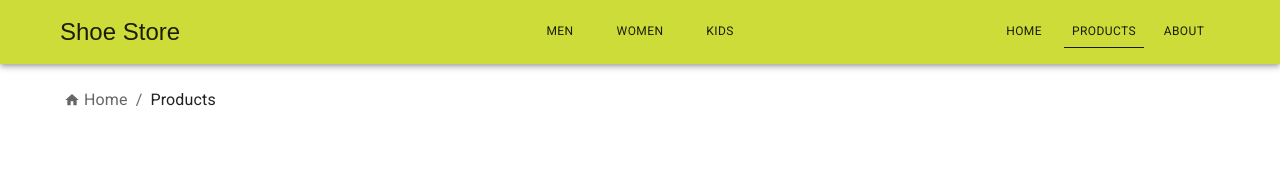
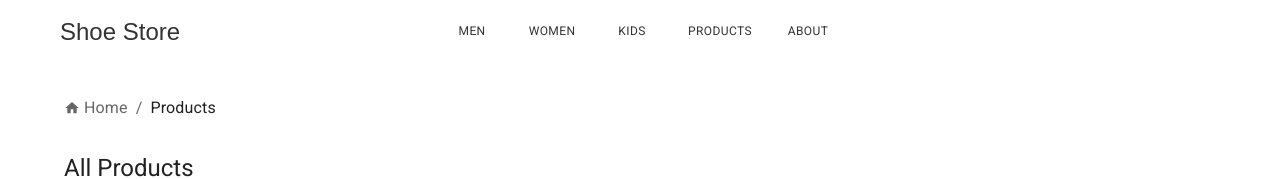
Before and after one commit to shakiralihamza/micro-shoe-store, a React (Create React App) app: page /products in a window 1280 px wide. Shown: the top 179 px of the page. Built offline with nearby package versions, Linux system fonts and the light colour scheme.

Commit message:
UI improvements

```diff
--- a/src/App.js
+++ b/src/App.js
@@ -1,6 +1,6 @@
 import React, {useState} from "react";
 import MyContext from "./Context/MyContext";
-import ShoeData from "./ShoeData";
+import ShoeData from "./assets/ShoeData";
 import {createTheme, CssBaseline, ThemeProvider} from "@mui/material";
 import Header from "./Components/Header";
 import Home from "./Components/Home";
--- a/src/Components/Breadcrumb.js
+++ b/src/Components/Breadcrumb.js
@@ -8,22 +8,19 @@ import {useContext} from "react";
 import MyContext from "../Context/MyContext";
 import Box from "@mui/material/Box";
 
-
 export default function Breadcrumb() {
     const {menu, category, currentProduct} = useContext(MyContext);
     const navigate = useNavigate();
 
-    function handleMenu(path) {
-        navigate(path);
-    }
+    const handleMenu = path => navigate(path);
 
     return (
-        <Container maxWidth={'lg'} sx={{mt: 3}}>
+        <Container maxWidth={'lg'} sx={{mt: 12}}>
             <div role="presentation">
                 <Breadcrumbs aria-label="breadcrumb">
                     {
                         menu === 'products'
-                            ?
+                            &&
                             <Link
                                 underline="hover"
                                 sx={{
@@ -37,50 +34,44 @@ export default function Breadcrumb() {
                                 <HomeIcon sx={{mr: 0.5}} fontSize="inherit"/>
                                 Home
                             </Link>
-                            :
-                            null
                     }
                     {
                         menu === 'products'
-                            ?
+                            &&
                             <Link
-                                underline={category===''?'none':'hover'}
+                                underline={category === '' ? 'none' : 'hover'}
                                 sx={{
                                     display: 'flex',
                                     alignItems: 'center',
                                     color: category === '' ? 'text.primary' : null,
-                                    '&:hover': {cursor: category===''?'default':'pointer'}
+                                    '&:hover': {cursor: category === '' ? 'default' : 'pointer'}
                                 }}
                                 color="inherit"
                                 onClick={() => handleMenu('/products')}
                             >
                                 Products
                             </Link>
-                            :
-                            null
                     }
                     {
                         category
-                            ?
+                            &&
                             <Link
-                                underline={currentProduct===''?'none':'hover'}
+                                underline={currentProduct === '' ? 'none' : 'hover'}
                                 sx={{
                                     display: 'flex',
                                     alignItems: 'center',
                                     color: currentProduct === '' ? 'text.primary' : null,
-                                    '&:hover': {cursor: currentProduct===''?'default':'pointer'}
+                                    '&:hover': {cursor: currentProduct === '' ? 'default' : 'pointer'}
                                 }}
                                 color="inherit"
                                 onClick={() => handleMenu(`/products/${category}`)}
                             >
                                 <Box component={'span'} sx={{textTransform: "capitalize"}}>{category}</Box>
                             </Link>
-                            :
-                            null
                     }
                     {
                         currentProduct
-                            ?
+                            &&
                             <Link
                                 underline='none'
                                 sx={{
@@ -92,8 +83,6 @@ export default function Breadcrumb() {
                             >
                                 {currentProduct}
                             </Link>
-                            :
-                            null
                     }
 
                 </Breadcrumbs>
--- a/src/Components/Header.js
+++ b/src/Components/Header.js
@@ -1,5 +1,4 @@
 import * as React from 'react';
-import AppBar from '@mui/material/AppBar';
 import Box from '@mui/material/Box';
 import Toolbar from '@mui/material/Toolbar';
 import Button from '@mui/material/Button';
@@ -25,20 +24,19 @@ const MenuButton = styled(Button)(({theme}) => ({
 function Header() {
     const navigate = useNavigate();
     const {category, menu} = useContext(MyContext);
-    const handleClick = (menu) => {
-        navigate(menu);
-    }
 
+    const handleClick = (menu) => navigate(menu);
     const handleCategoryClick = category => navigate(`/products/${category}`)
 
     return (
-        <Box sx={{flexGrow: 1}}>
-            <AppBar position="static">
+        <Box sx={{position: 'fixed', top: 0, bgcolor: 'white', width: '100%', zIndex: 999, opacity: 0.92}}>
+            <Box sx={{flexGrow: 1}}>
                 <Container maxWidth={'lg'}>
-                    <Toolbar disableGutters>
+                    <Toolbar disableGutters sx={{backgroundColor: 'transparent'}}>
                         <Grid container alignItems={"center"}>
                             <Grid item xs={12} sm={12} md={4}>
                                 <IconButton
+                                    disableRipple
                                     size="medium"
                                     edge="start"
                                     color="inherit"
@@ -48,11 +46,11 @@ function Header() {
                                     Shoe Store
                                 </IconButton>
                             </Grid>
-                            <Grid item xs={12} sm={6} md={4} order={{xs: 1, sm: 0}} sx={{marginTop: {xs: '10px', sm: '0'}}}>
-                                <Grid container justifyContent={{xs:'center', sm:'center', md:"center"}}>
+                            <Grid item xs={12} sm={6} md={4} order={{xs: 1, sm: 0}}
+                                  sx={{marginTop: {xs: '10px', sm: '0'}}}>
+                                <Grid container justifyContent={{xs: 'center', sm: 'center', md: "center"}}>
                                     <Grid item xs={"auto"}>
                                         <Stack
-                                            // sx={{flexGrow: 1, mt: 1, justifyContent: "center"}}
                                             direction="row"
                                             spacing={2}
                                         >
@@ -77,31 +75,9 @@ function Header() {
                                                     Kids
                                                 </Typography>
                                             </MenuButton>
-                                        </Stack>
-                                    </Grid>
-                                </Grid>
-                            </Grid>
-                            <Grid item xs={12} sm={6} md={4}>
-                                <Grid container justifyContent={{xs:'center', sm:'center', md:"end"}}>
-                                    <Grid item xs={"auto"}>
-                                        <Stack
-                                            direction="row"
-                                            spacing={1}
-                                        >
                                             <MenuButton
-                                                sx={{borderBottom: menu === '/' ? '1.5px solid' : null}}
-                                                color={'inherit'}
-                                                onClick={() => handleClick('/')}
-                                            >
-                                                <Typography variant={"caption"}>
-                                                    Home
-                                                </Typography>
-                                            </MenuButton>
-                                            <MenuButton
-                                                sx={{borderBottom: menu === 'products' ? '1.5px solid' : null}}
-                                                color={'inherit'}
-                                                onClick={() => handleClick('products')}
-                                            >
+                                                sx={{borderBottom: category === 'products' ? '1.5px solid' : null}}
+                                                color="inherit" onClick={() => handleClick('products')}>
                                                 <Typography variant={"caption"}>
                                                     Products
                                                 </Typography>
@@ -121,7 +97,7 @@ function Header() {
                         </Grid>
                     </Toolbar>
                 </Container>
-            </AppBar>
+            </Box>
         </Box>
     );
 }
--- a/src/Components/Home.js
+++ b/src/Components/Home.js
@@ -30,7 +30,7 @@ function Home() {
     ];
     return (
         <Container maxWidth={'lg'}>
-            <Typography variant={'h5'} mt={4}>
+            <Typography variant={'h5'} mt={2}>
                 Home Page
             </Typography>
             <br/>
@@ -66,8 +66,8 @@ const ImageBlock = ({categories}) => {
                         <ImageListItemBar
                             title={
                                 <>
-                                    <Box component={'span'} sx={{textTransform: 'capitalize'}}>{cat.title}</Box>'s
-                                    Shoes
+                                    <Box component={'span'} sx={{textTransform: 'capitalize'}}>{cat.title}</Box>
+                                    {cat.title !== 'kids' ? '\'s' : '\''}&nbsp;Shoes
                                 </>
                             }
                             actionIcon={
--- a/src/Components/ProductByCategory.js
+++ b/src/Components/ProductByCategory.js
@@ -20,7 +20,7 @@ function ProductByCategory() {
     }, [category, setCategory, setMenu])
 
     return (
-        <Typography variant={'h5'} mt={8}>
+        <Typography variant={'h5'} mt={4}>
             <Box component={'span'} sx={{textTransform: 'capitalize'}}>{category}</Box> Shoes
             <ProductList shoes={categoryShoes}/>
             <Outlet/>
--- a/src/Components/ProductIndex.js
+++ b/src/Components/ProductIndex.js
@@ -8,7 +8,7 @@ function ProductIndex() {
     const {shoes} = useContext(MyContext);
 
     return (
-        <Typography variant={'h5'} mt={8}>
+        <Typography variant={'h5'} mt={4}>
             All Products
             <ProductList shoes={shoes}/>
             <Outlet/>
--- a/src/Components/Products.js
+++ b/src/Components/Products.js
@@ -2,6 +2,7 @@ import React, {useContext, useEffect} from 'react';
 import {Container} from "@mui/material";
 import MyContext from "../Context/MyContext";
 import {Outlet} from 'react-router-dom';
+
 function Products() {
     const {setMenu} = useContext(MyContext);
 
```
Also changed, not shown: src/assets/ShoeData.js (renamed from src/ShoeData.js), 1 other file (tests, documents, lock files or other folders).
